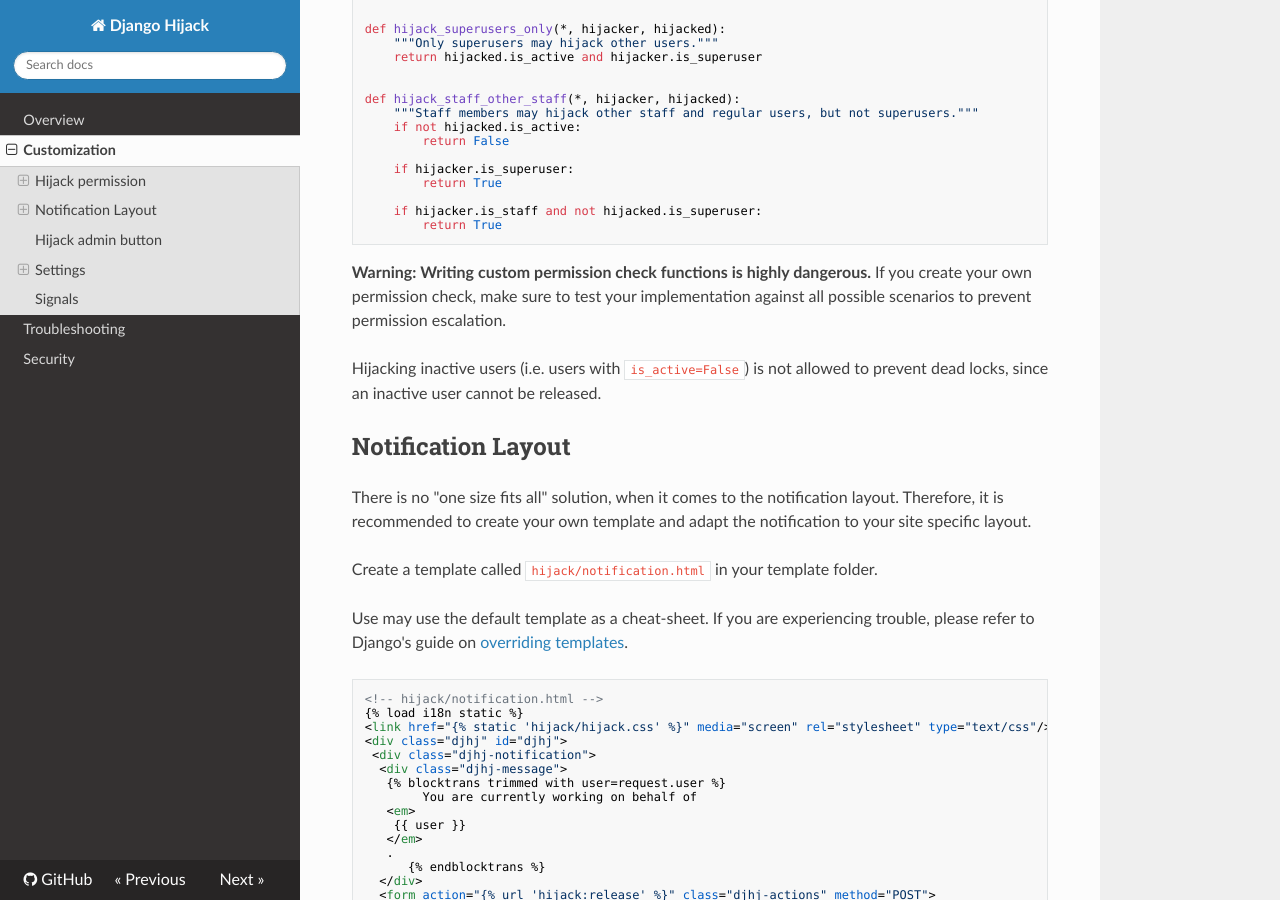
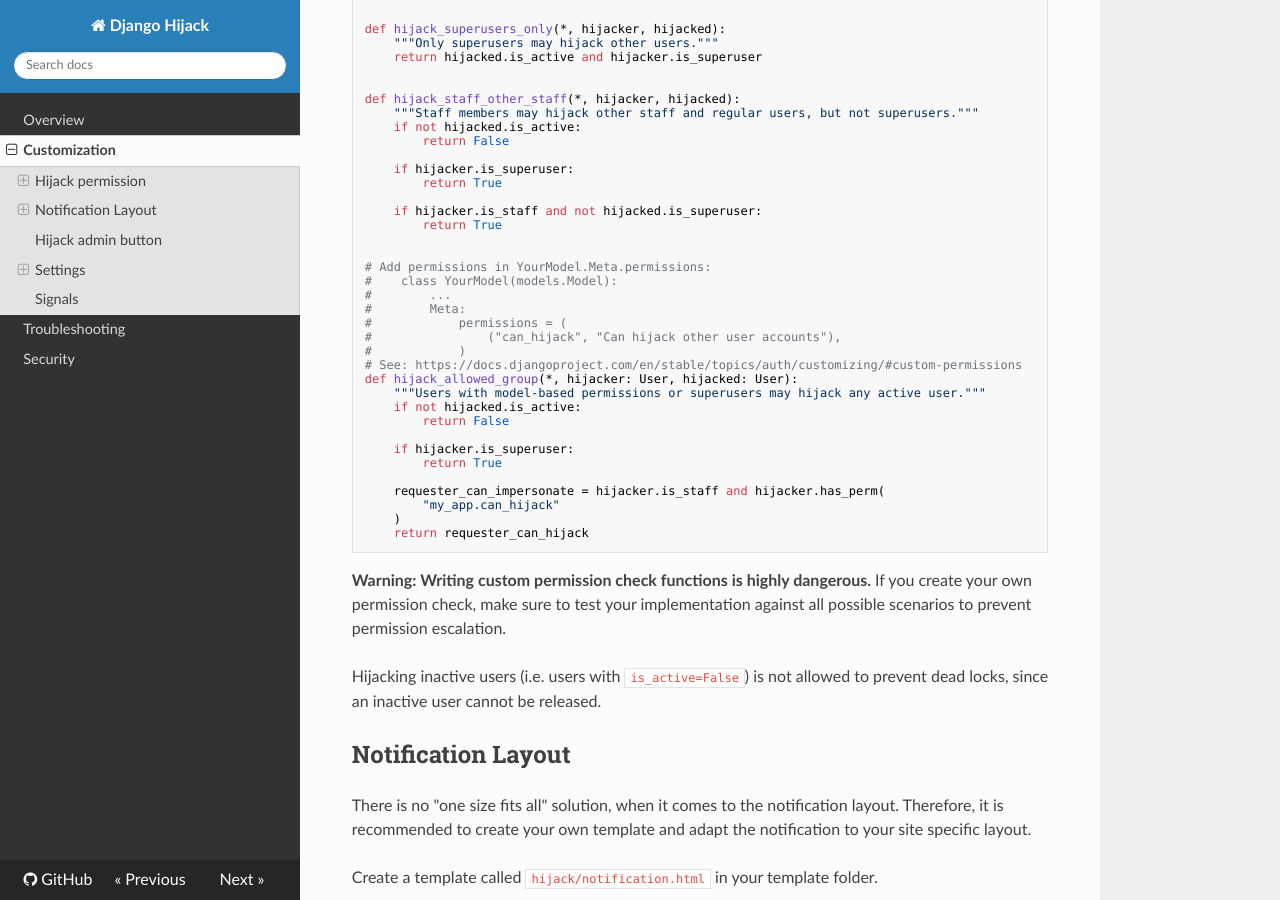
Before and after one commit to django-hijack/django-hijack, an MkDocs documentation site: the page built from docs/customization.md, in a window 1280 px wide and 900 px high, scrolled down 1095 px. Built offline with MkDocs 1.6.1, drawn with Linux system fonts in a browser that asks for light colours; nearby versions of some CDN libraries.

Commit message:
Docs: Example for custom permission check (#865)
Added a custom permission check function for hijacking users.

---------

Co-authored-by: Johannes Maron <johannes@maron.family>

````diff
--- a/docs/customization.md
+++ b/docs/customization.md
@@ -61,6 +61,28 @@ def hijack_staff_other_staff(*, hijacker, hijacked):
 
     if hijacker.is_staff and not hijacked.is_superuser:
         return True
+
+
+# Add permissions in YourModel.Meta.permissions:
+#    class YourModel(models.Model):
+#        ...
+#        Meta:
+#            permissions = (
+#                ("can_hijack", "Can hijack other user accounts"),
+#            )
+# See: https://docs.djangoproject.com/en/stable/topics/auth/customizing/#custom-permissions
+def hijack_allowed_group(*, hijacker: User, hijacked: User):
+    """Users with model-based permissions or superusers may hijack any active user."""
+    if not hijacked.is_active:
+        return False
+
+    if hijacker.is_superuser:
+        return True
+
+    requester_can_impersonate = hijacker.is_staff and hijacker.has_perm(
+        "my_app.can_hijack"
+    )
+    return requester_can_hijack
 ```
 
 **Warning: Writing custom permission check functions is highly dangerous.**
````
